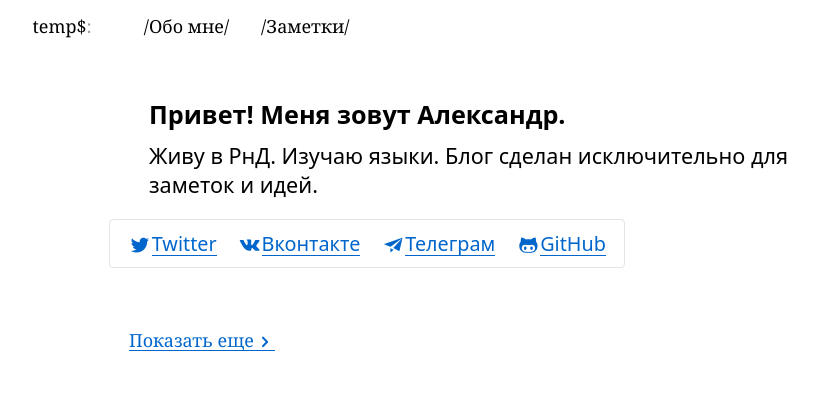
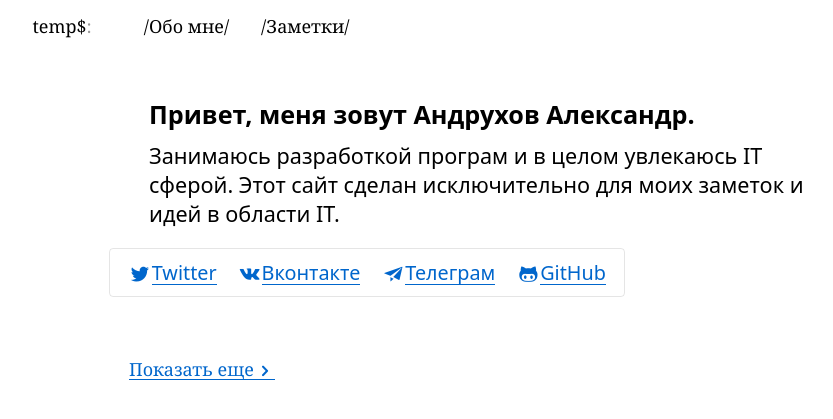
Before and after one commit to AlertRED/Flask-microblog, a Flask app: page / in a window 1280 px wide. Shown: the top 419 px of the page, without its empty margins (151-984 px from the left). Run offline with Flask 2, Linux system fonts and the light colour scheme; data that the repository does not hold is empty; some web fonts are replaced.

Commit message:
new title message

```diff
--- a/app/__init__.py
+++ b/app/__init__.py
@@ -8,7 +8,7 @@ from flask_login import LoginManager
 from flask_ckeditor import CKEditor
 
 app = Flask(__name__)
-app.config.from_object(ProductionConfig)
+app.config.from_object(DevelopmentConfig)
 print(os.environ)
 # postgres://dwetqmnbbarnpg:201161c755cbab58edc7e671d1d9f9273e6f6ea2997c3684582299e71f0b6f8a@ec2-174-129-18-98.compute-1.amazonaws.com:5432/ddd1jtv2tt3601
 
--- a/app/templates/index.html
+++ b/app/templates/index.html
@@ -11,11 +11,11 @@
 -->
 <div class="about">
 	<p class="about-me-tittle">
-		Привет! Меня зовут Александр.
+		Привет, меня зовут Андрухов Александр.
 	</p>
 	<div class="about-me-body">
-		Живу в РнД. Изучаю языки.
-		Блог сделан исключительно для заметок и идей.
+		Занимаюсь разработкой програм и в целом увлекаюсь IT сферой.
+		Этот сайт сделан исключительно для моих заметок и идей в области IT.
 	</div>
 </div>
 
```
